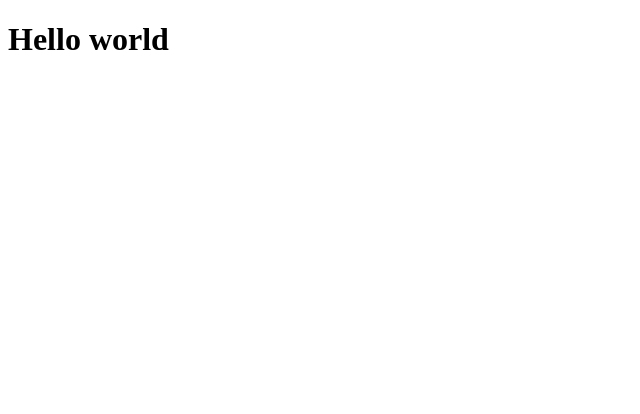
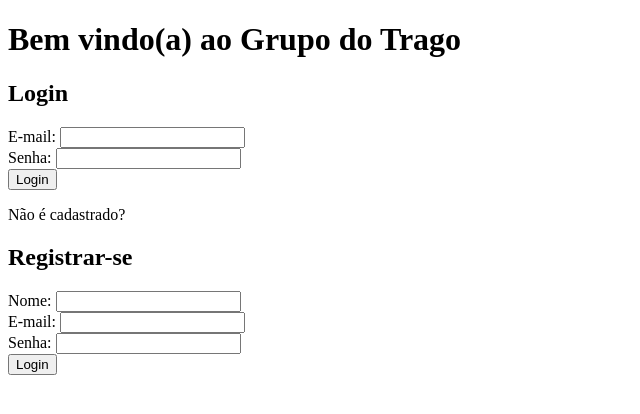
Before and after one commit to Lucky-ta/Front-End-TwitterClone, a React (Vite) app in the folder twitter-clone/: page / in a window 1280 px wide. Shown: the top 414 px of the page, without its empty margins (0-640 px from the left). Built offline with nearby package versions, Linux system fonts and the light colour scheme.

Commit message:
login POST done

```diff
--- a/twitter-clone/package.json
+++ b/twitter-clone/package.json
@@ -9,7 +9,8 @@
   },
   "dependencies": {
     "react": "^18.0.0",
-    "react-dom": "^18.0.0"
+    "react-dom": "^18.0.0",
+    "react-router-dom": "^6.3.0"
   },
   "devDependencies": {
     "@types/react": "^18.0.0",
--- a/twitter-clone/src/App.tsx
+++ b/twitter-clone/src/App.tsx
@@ -1,5 +1,9 @@
+import { Router } from "./routes/Routes"
+
 function App() {
-  return <h1>Hello world</h1>
+  return(
+      <Router />
+  )
 }
 
 export default App
--- /dev/null
+++ b/twitter-clone/src/components/LoginField.tsx
@@ -0,0 +1,35 @@
+import { useState } from "react"
+import { loginUser } from "../services/loginUser";
+
+export function LoginField() {
+    const [email, setEmail] = useState('');
+    const [password, setPassword] = useState('');
+
+
+    const handleSubmit = async (e: any) => {
+        e.preventDefault();
+        try {
+            const token = await loginUser({
+                email,
+                password
+                });
+            console.log(token)
+        } catch (e: any) {
+            console.log(e.message)
+        }
+      }
+
+    return(
+        <form onSubmit={handleSubmit}>
+            <div>
+                <label htmlFor="EMAIL">E-mail: </label>
+                <input type="email" required id="EMAIL" onChange={(e) => setEmail(e.target.value)} />
+            </div>
+            <div>
+                <label htmlFor="PASSWORD">Senha: </label>
+                <input type="passowrd" required id="PASSWORD" onChange={(e) => setPassword(e.target.value)}/>
+            </div>
+            <button type="submit">Login</button>
+        </form>
+    )
+}
--- /dev/null
+++ b/twitter-clone/src/components/RegisterField.tsx
@@ -0,0 +1,13 @@
+import { LoginField } from "./LoginField";
+
+export function RegisterField() {
+    return(
+    <form>
+        <div>
+            <label htmlFor="USERNAME">Nome: </label>
+            <input type="text" required id="USERNAME" />
+        </div>
+        <LoginField />
+    </form>
+    )
+}
--- /dev/null
+++ b/twitter-clone/src/pages/WelcomePage.tsx
@@ -0,0 +1,19 @@
+import { LoginField } from "../components/LoginField";
+import { RegisterField } from "../components/RegisterField";
+
+export function WelcomePage() {
+    return(
+        <div>
+            <div>
+                <h1>Bem vindo(a) ao Grupo do Trago</h1>
+                <h2>Login</h2>
+                <LoginField/>
+            </div>
+            <div>
+                <p>Não é cadastrado?</p>
+                <h2>Registrar-se</h2>
+                <RegisterField />
+            </div>
+        </div>
+    )
+}
--- /dev/null
+++ b/twitter-clone/src/routes/Routes.tsx
@@ -0,0 +1,16 @@
+import {
+    BrowserRouter,
+    Route,
+    Routes,
+  } from "react-router-dom";
+import { WelcomePage } from "../pages/WelcomePage";
+
+export function Router() {
+    return(
+        <BrowserRouter>
+            <Routes>
+                <Route path="/" element={<WelcomePage />} />
+            </Routes>
+        </BrowserRouter>
+    )
+}
--- /dev/null
+++ b/twitter-clone/src/services/loginUser.tsx
@@ -0,0 +1,15 @@
+interface IUserAttributes {
+    email: string,
+    password: string,
+}
+
+export async function loginUser(credentials: IUserAttributes) {
+    const data = await fetch('https://twitter-lukita.herokuapp.com/user/login', {
+        method: 'POST',
+        headers: {
+            'Content-Type': 'application/json'
+        },
+        body: JSON.stringify(credentials)
+    });
+    return await data.json();
+}
```
Also changed, not shown: 1 other file (tests, documents, lock files or other folders).
